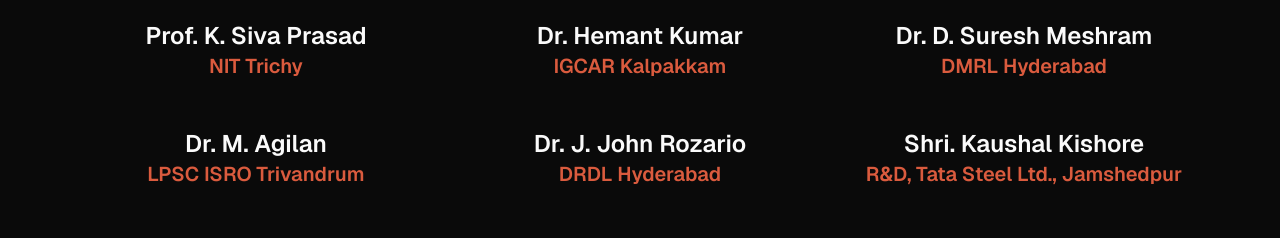
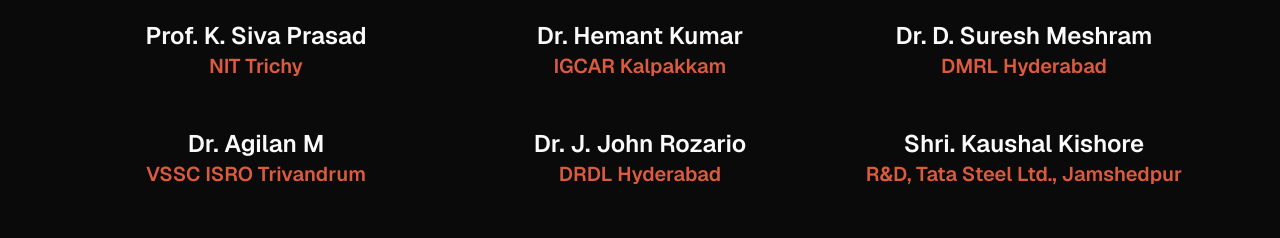
Before and after one commit to ncwam-bphc/website, a Next.js app: page /committee in a window 1280 px wide. Shown: the part 2780-3018 px from the top of the page. Built offline with nearby package versions, Linux system fonts and the light colour scheme.

Commit message:
Update committe.ts

```diff
--- a/src/assets/committe/committe.ts
+++ b/src/assets/committe/committe.ts
@@ -403,8 +403,8 @@
     imageUrl: null
   },
   {
-    name: "Dr. M. Agilan",
-    institution: "LPSC ISRO Trivandrum",
+    name: "Dr. Agilan M",
+    institution: "VSSC ISRO Trivandrum",
     imageUrl: null
   },
   {
```
